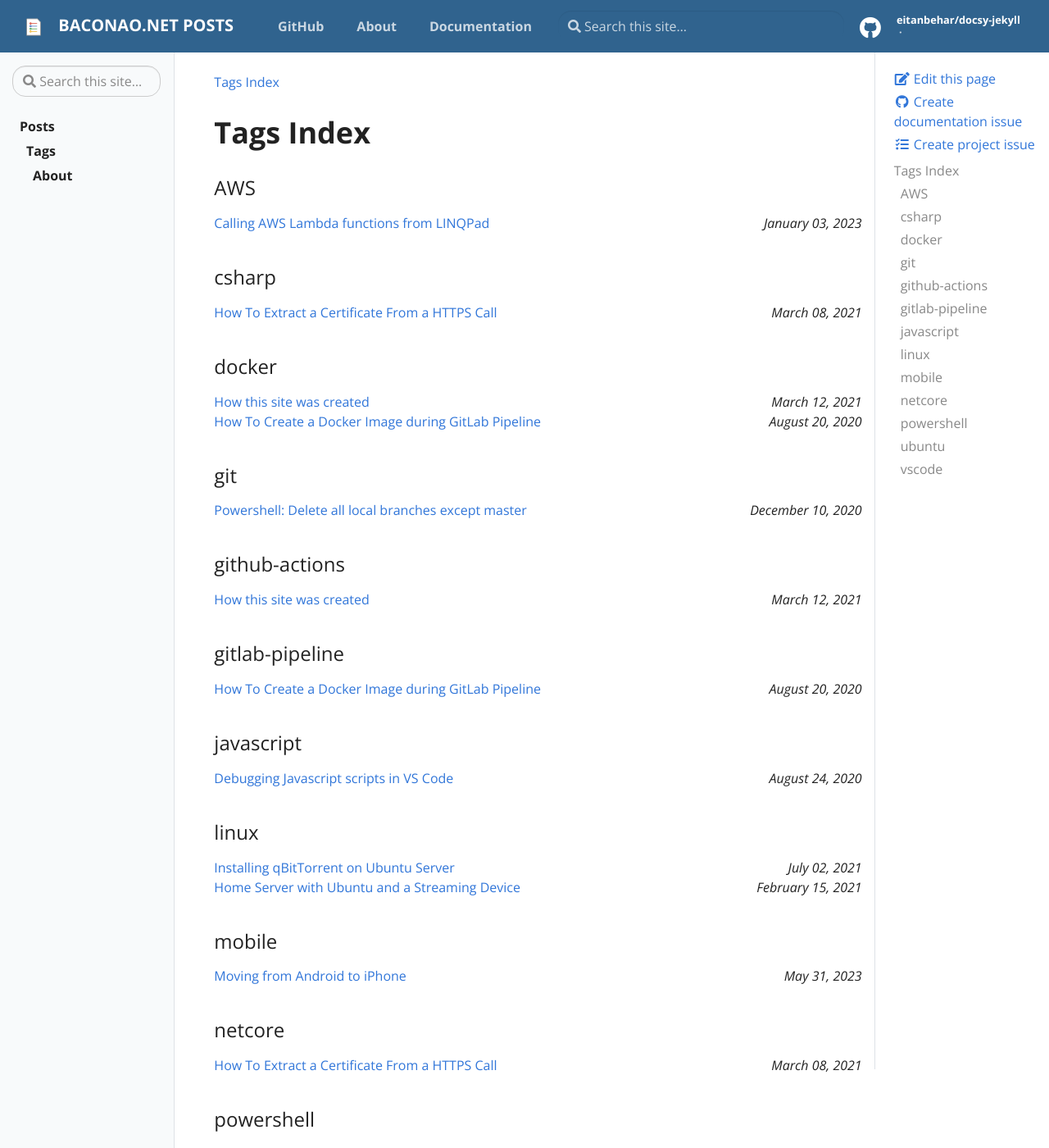
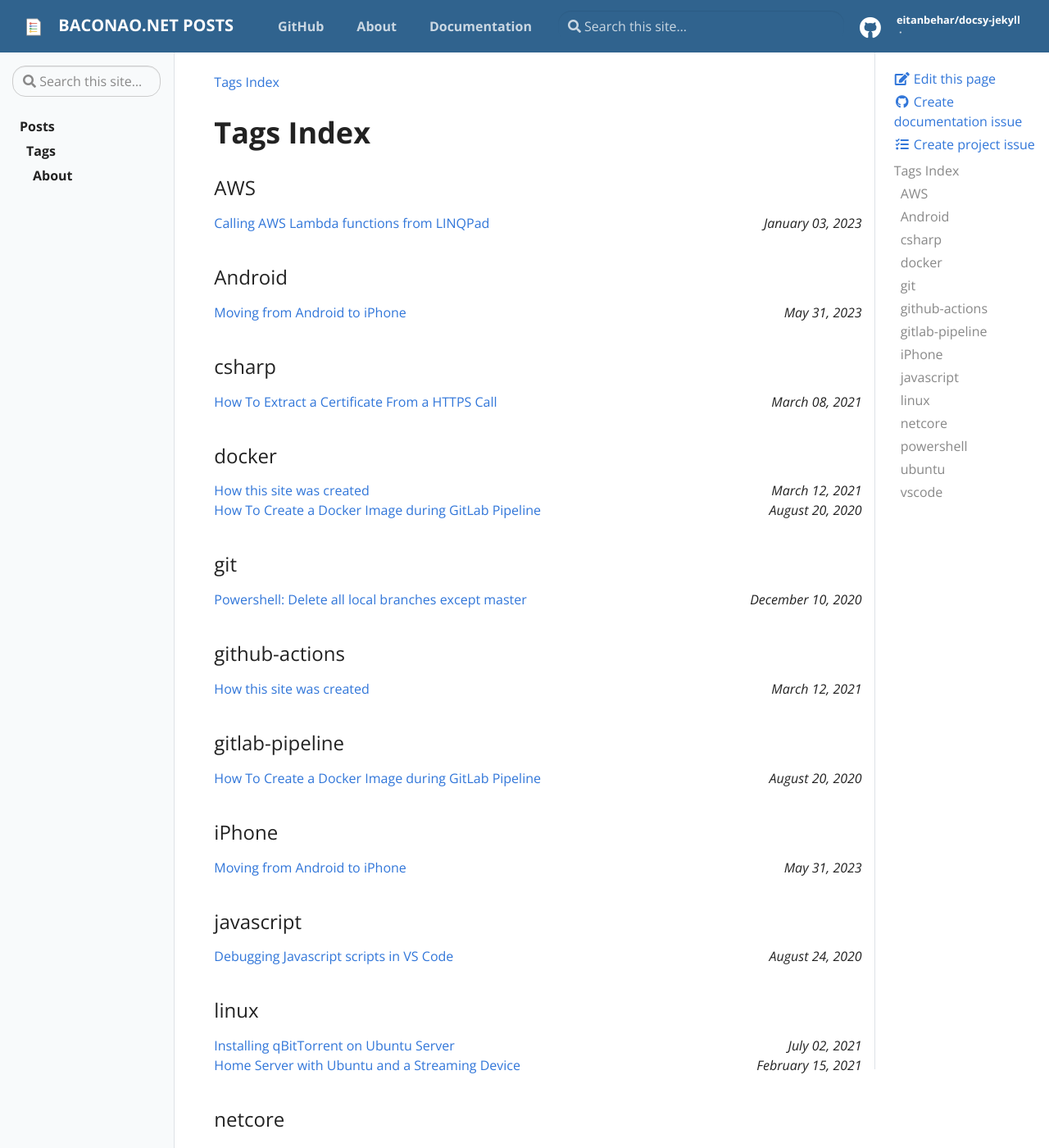
Before and after one commit to eitanbehar/docsy-jekyll, a Jekyll site: the page built from pages/tags.html, in a window 1280 px wide and 1400 px high. Shown: the whole window at 82% size. Built offline with Jekyll 4.4.1, drawn with Linux system fonts in a browser that asks for light colours.

Commit message:
update post

```diff
--- a/_posts/2023-05-31-moving-from-Android-to-iPhone.md
+++ b/_posts/2023-05-31-moving-from-Android-to-iPhone.md
@@ -5,7 +5,8 @@ badges:
  - type: info
    tag: mobile
 tags:
-  - mobile
+  - iPhone
+  - Android
 ---
 
 After several years on Android, I moved recently to iPhone.
```
